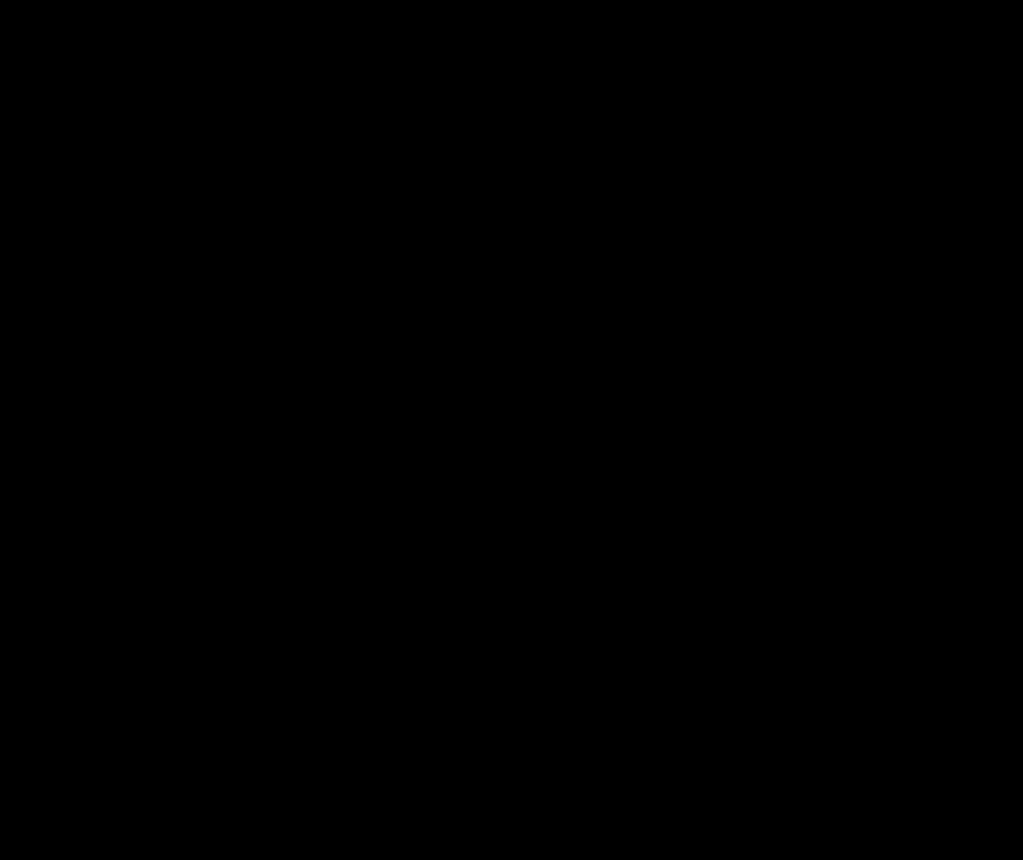
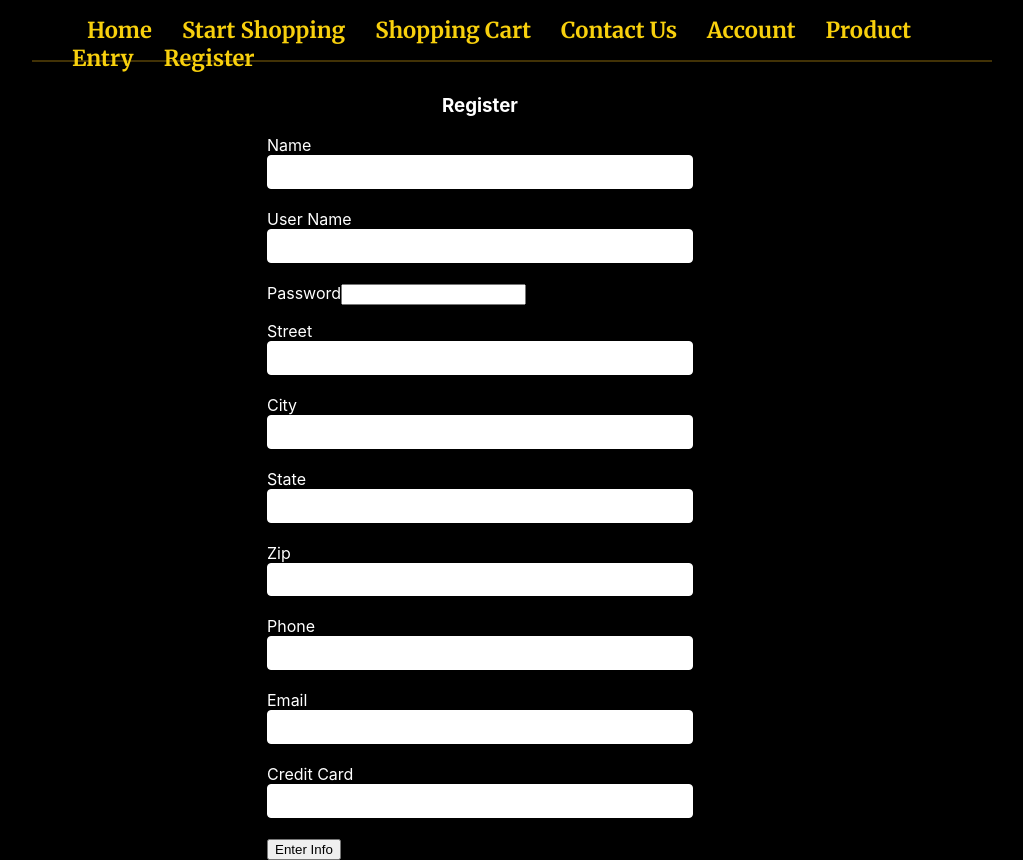
Before and after one commit to EdwardTully/online-shop, a React (Create React App) app: page /user_entry in a window 1280 px wide. Before the commit this address had no page. Shown: the whole page, without its empty margins (160-1183 px from the left). Before the commit the page ends 800 px from the top, so only its background shows below. Built offline with nearby package versions, Linux system fonts and the light colour scheme.

Commit message:
user entry form and links

```diff
--- a/src/App.css
+++ b/src/App.css
@@ -1,6 +1,4 @@
 .Home {
-
-
   display: flex;
   flex-direction: column;
   align-items: center;
@@ -10,8 +8,6 @@
   width: 90%;
   background: black;
   background-size: auto;
-
-
 }
 
 .assetForm {
@@ -51,52 +47,104 @@ form {
 .errorss {
   color: red;
 }
-.titleBarCont{
+.titleBarCont {
   width: 100%;
   display: block;
-
 }
-.titleBar{
-  --u:  8vmin;
+.titleBar {
+  --u: 8vmin;
   --c1: #ffa726;
   --c2: #e59319;
   --c3: #f1a12c;
   --c4: #cf8b26;
   --sh: #0006;
   --sh2: #0002;
-  --gp: 50%/ calc(var(--u) * 2) calc(var(--u) * 2);
-height: 220px;
+  --gp: 50% / calc(var(--u) * 2) calc(var(--u) * 2);
+  height: 300px;
   border-bottom: 5px solid rgb(238, 200, 161);
   padding-left: 50px;
-background:
-  conic-gradient(from -10deg at 60% 0%, #fff0 0 25%, var(--sh2) 28%, #fff0 31% 100%) var(--gp),
-  conic-gradient(from -5deg at 0% calc(60% - 1px), #fff0 0, var(--sh) 0%, #fff0 4% 100%) var(--gp),
-  conic-gradient(from 0deg at 60% calc(60% - 1px), #fff0 0 22%, var(--sh2) 25%, #fff0 25% 100%) var(--gp),
-  conic-gradient(from 0deg at 60% calc(60% - 1px), var(--c4) 0 25%, #fff0 0 97.5%, var(--sh) 102%) var(--gp),
-  linear-gradient(180deg, #fff0 0%, var(--sh) 10%, #fff0 10% 50%, var(--sh) 50%, #fff0 60% 101%) var(--gp),
-  linear-gradient(180deg, #fff0 10%, var(--c3) 10% 50%, #fff0 50% 100%) var(--gp),
-  linear-gradient(90deg, #fff0 0%, var(--sh) 10%, #fff0 10% 50%, var(--sh) 50%, #fff0 60% 100%) var(--gp),
-  linear-gradient(90deg, #fff0 10%, var(--c2) 10% 50%, #fff0 50% 100%) var(--gp),
-  linear-gradient(180deg, #fff0 60%, var(--c1) 60% 100%) var(--gp),
-  #6a1c00;
+  background: conic-gradient(
+        from -10deg at 60% 0%,
+        #fff0 0 25%,
+        var(--sh2) 28%,
+        #fff0 31% 100%
+      )
+      var(--gp),
+    conic-gradient(
+        from -5deg at 0% calc(60% - 1px),
+        #fff0 0,
+        var(--sh) 0%,
+        #fff0 4% 100%
+      )
+      var(--gp),
+    conic-gradient(
+        from 0deg at 60% calc(60% - 1px),
+        #fff0 0 22%,
+        var(--sh2) 25%,
+        #fff0 25% 100%
+      )
+      var(--gp),
+    conic-gradient(
+        from 0deg at 60% calc(60% - 1px),
+        var(--c4) 0 25%,
+        #fff0 0 97.5%,
+        var(--sh) 102%
+      )
+      var(--gp),
+    linear-gradient(
+        180deg,
+        #fff0 0%,
+        var(--sh) 10%,
+        #fff0 10% 50%,
+        var(--sh) 50%,
+        #fff0 60% 101%
+      )
+      var(--gp),
+    linear-gradient(180deg, #fff0 10%, var(--c3) 10% 50%, #fff0 50% 100%)
+      var(--gp),
+    linear-gradient(
+        90deg,
+        #fff0 0%,
+        var(--sh) 10%,
+        #fff0 10% 50%,
+        var(--sh) 50%,
+        #fff0 60% 100%
+      )
+      var(--gp),
+    linear-gradient(90deg, #fff0 10%, var(--c2) 10% 50%, #fff0 50% 100%)
+      var(--gp),
+    linear-gradient(180deg, #fff0 60%, var(--c1) 60% 100%) var(--gp), #6a1c00;
 }
 #mainH {
-  font-family: 'Merriweather';
+  font-family: "Merriweather";
   font-size: 120px;
   text-shadow: 8px 5px hsla(30, 1%, 32%, 0.7);
   margin-top: 0px;
+  margin-left: 5%;
   color: hsl(35, 52%, 91%);
 }
 
 #mainHt {
   margin-bottom: 5%;
-  font-family: 'Merriweather';
+  padding-top: 1%;
+  font-family: "Merriweather";
   font-size: 28px;
-  color: rgb(227, 204, 164);
+  color: rgb(10, 10, 9);
   margin-bottom: 10px;
+  margin-left: 15%;
 }
+.welcomeMsg{
+  margin-bottom: 3%;
+  padding-top: 1%;
+  font-family: "Merriweather";
+  font-size: 26px;
+  color: rgb(229, 167, 50);
+
+  margin-left: 15%;
+}
+
 .navbarCont {
-  width: 69%;
+  width: 75%;
   margin-bottom: 1%;
   margin-left: 5%;
   border-bottom: 2px solid rgb(66, 50, 6);
@@ -104,49 +152,49 @@ background:
   display: flex;
   align-content: center;
   justify-content: left;
-
 }
 
 .navbar a {
   margin: 0 15px;
   text-decoration: none;
   font-family: "Merriweather";
-  font-size: 30px;
+  font-size: 22px;
   color: hsl(50, 94%, 51%);
 }
 
+.userEntry {
+  display: flex;
+  flex-direction: column;
+  align-items: center;
+  color: white;
+}
 
 #findStuffButton {
   height: 120px;
   width: 250px;
   border-radius: 50%;
-  margin:10px;
+  margin: 10px;
   margin-left: -8px;
   border: 2px inset white;
   font-size: 22px;
-  font-family: 'Merriweather';
+  font-family: "Merriweather";
   color: rgb(244, 174, 117);
   background: rgb(232, 5, 5);
-
-
 }
-#findStuffButton:hover{
-
+#findStuffButton:hover {
   border: 2px outset white;
 }
-#findStuffButton:active{
+#findStuffButton:active {
   background: rgb(77, 1, 1);
   border: 2px outset rgb(70, 68, 68);
   color: rgb(85, 83, 83);
 }
-
 
 .searchForm {
   border: 2px inset rgb(186, 159, 7);
   margin: 30px 10px 20px 20px;
   width: 200px;
   height: 30px;
-
 }
 #itemCategories {
   height: 30px;
@@ -158,7 +206,6 @@ background:
   background-color: black;
 }
 
-
 .sidePanel {
   width: 10%;
   margin-right: 5%;
@@ -168,8 +215,6 @@ background:
   flex-direction: column;
 }
 
-
-
 .windowCont {
   display: flex;
   width: 100%;
@@ -178,10 +223,10 @@ background:
   margin-left: 0px;
 }
 
-input[type='text'],
-input[type='email'],
-input[type='number'],
-input[type='data']{
+input[type="text"],
+input[type="email"],
+input[type="number"],
+input[type="data"] {
   display: block;
   width: 400px;
   padding: 6px 12px;
@@ -193,7 +238,7 @@ input[type='data']{
   border-radius: 4px;
   margin-bottom: 20px;
 }
-#category{
+#category {
   display: block;
   width: 400px;
   padding: 6px 12px;
@@ -206,9 +251,14 @@ input[type='data']{
   margin-bottom: 20px;
 }
 
-
+.showDeal {
+  color: red;
+  text-orientation: upright;
+  writing-mode: vertical-rl;
+  font-size: 25px;
+}
 .shopWindow {
-  width: 90%;
+  width: 80%;
 
   margin-left: 0px;
   display: flex;
@@ -223,7 +273,7 @@ input[type='data']{
 .itemCard {
   width: 16%;
   height: 300px;
-  background: rgb(241, 205, 139);
+  background: hsl(39, 78%, 75%);
   border-radius: 15px;
   color: black;
   border: 4px solid black;
@@ -231,7 +281,6 @@ input[type='data']{
   flex-direction: column;
   align-content: center;
   align-items: center;
-
 }
 
 .cardWindow {
@@ -250,30 +299,29 @@ input[type='data']{
   border-radius: 5px;
   box-shadow: 1px 2px gray;
 }
-#itemPics:hover{
+#itemPics:hover {
   box-shadow: 2px 4px gray;
   max-width: 91%;
   max-height: 91%;
-
 }
 
 .description {
   font-weight: bold;
   font-size: 14px;
-  font-family: 'Merriweather';
+  font-family: "Merriweather";
   text-justify: center;
   margin-left: 6%;
   color: black;
-  background: hsla(0, 0%, 86%, .6);
+  background: hsla(39, 78%, 75%, 0.6);
   border-radius: 2px;
 }
 
 .price {
   font-weight: bold;
   font-size: 16px;
-  font-family: 'Merriweather';
+  font-family: "Merriweather";
   color: rgb(226, 14, 14);
-  background: rgb(219, 219, 219);
+  background: hsla(39, 78%, 75%, 0.6);
   margin: auto;
   margin-top: 0px;
 }
@@ -282,7 +330,7 @@ input[type='data']{
   margin: auto;
 }
 
-.purchasePageCont{
+.purchasePageCont {
   border: 1px solid white;
   width: 100%;
   display: flex;
@@ -291,7 +339,7 @@ input[type='data']{
   color: white;
   font-size: 30px;
 }
-.purchaseWindow{
+.purchaseWindow {
   border: 1px solid red;
   width: 80%;
   height: 500px;
--- a/src/App.js
+++ b/src/App.js
@@ -6,6 +6,8 @@ import Home from './components/Home'
 import CheckOut from './components/CheckOut';
 import ProductEntry from './components/ProductEntry';
 import PurchasePage from './components/PurchasePage';
+import StartShop from './components/StartShop';
+import UserEntry from './components/UserEntry';
 
 
 function App() {
@@ -13,9 +15,11 @@ function App() {
     <div className="App">
       <Routes>
         <Route index element={<Home />}/>
+        <Route path='/start_shop' element={<StartShop/>}/>
         <Route path="/checkout" element={<CheckOut/>}/>
         <Route path="/product_entry" element={<ProductEntry/>}/>
-        <Route path="/purchase" element={<PurchasePage/>}/>
+        <Route path="user_entry" element={<UserEntry/>}/>
+        <Route path="/start_shop/purchase" element={<PurchasePage/>}/>
       </Routes>
     </div>
   );
--- a/src/components/Home.js
+++ b/src/components/Home.js
@@ -3,15 +3,16 @@ import '../App.css';
 import NavBar from './NavBar';
 import ShopWindow from './ShopWindow';
 import TitleBar from './TitleBar';
+import Welcome from './Welcome';
 
 
 function Home() {
   return (
     <div className="Home">
       <TitleBar/>
-      <h3 id = 'mainHt'>We hunt for the  bargains so you don't have to...Come find your own thrill-of-the-hunt here!</h3>
+
       <NavBar/>
-     <ShopWindow/>
+     <Welcome/>
     </div>
   );
 }
--- a/src/components/ItemCard.js
+++ b/src/components/ItemCard.js
@@ -23,7 +23,7 @@ function ItemCard(props) {
         <h3 className={'cardTitle'}>{props.title}</h3>
 
         <div className='cardWindow'>
-           <Link id='itemPic' to={'/purchase'} state={purchInfo}> <img id='itemPics' src={props.image} alt='noImage'/></Link>
+           <Link id='itemPic' to={'/start_shop/purchase'} state={purchInfo}> <img id='itemPics' src={props.image} alt='noImage'/></Link>
         </div>
         <br/>
         <p className="description">{props.description}!!!</p>
--- a/src/components/NavBar.js
+++ b/src/components/NavBar.js
@@ -9,8 +9,13 @@ function NavBar() {
 
        <ul className='navbar'>
           <NavLink to='/'>Home</NavLink>
-          <NavLink to='/checkout'>Check Out</NavLink>
+          <NavLink to='/start_shop'>Start Shopping</NavLink>
+          <NavLink to='/checkout'>Shopping Cart</NavLink>
+          <NavLink to='/checkout'>Contact Us</NavLink>
+          <NavLink to='/checkout'>Account</NavLink>
+
           <NavLink to='/product_entry'>Product Entry</NavLink>
+          <NavLink to='/user_entry'>Register</NavLink>
 
       </ul>
     </nav>
--- a/src/components/ProductEntry.js
+++ b/src/components/ProductEntry.js
@@ -41,8 +41,9 @@ function ProductEntry() {
 
   return (
     <div className="assetForm">
+
+      <NavBar/>
       <h3>Inventory Asset Entry</h3>
-      <NavBar/>
       <form onSubmit={handleSubmit(onSubmit)}>
         <label htmlFor="id">ID</label>
         <input
--- /dev/null
+++ b/src/components/StartShop.js
@@ -0,0 +1,17 @@
+import React from 'react'
+import TitleBar from './TitleBar'
+import ShopWindow from './ShopWindow'
+import NavBar from './NavBar'
+
+function StartShop() {
+  return (
+    <div className="Home">
+      <TitleBar />
+
+      <NavBar />
+      <ShopWindow />
+    </div>
+  );
+}
+
+export default StartShop
--- a/src/components/TitleBar.js
+++ b/src/components/TitleBar.js
@@ -4,7 +4,8 @@ function TitleBar() {
   return (
     <div className='titleBarCont' >
         <div className='titleBar'>
-            <h1 id='mainH'>** eTrader's Paradise</h1>
+            <h1 id='mainH'>Buy It Now</h1>
+            <h3 id = 'mainHt'>We hunt for the  bargains so you don't have to...Come discover your next deal!</h3>
         </div>
 
         </div>
--- /dev/null
+++ b/src/components/UserEntry.js
@@ -0,0 +1,126 @@
+import React from "react";
+import { useForm } from "react-hook-form";
+import { DevTool } from "@hookform/devtools";
+import axios from "axios";
+import NavBar from "./NavBar";
+
+function UserEntry() {
+  const form = useForm({
+    defaultValues: {
+      name: "",
+      username: "",
+      password: "",
+      address: { street: "", city: "", state: "", zip: "" },
+      phone: "",
+      email: "",
+      credit: "",
+      logged: true
+    },
+  });
+
+  const { register, handleSubmit, formState, reset, control } = form;
+
+  const { errors } = formState;
+
+  const onSubmit = (data) => {
+    axios
+      .post("http://localhost:4000/users", data)
+      .catch((error) => console.log(error));
+    reset();
+  };
+
+  return (
+    <div className="userEntry">
+      <NavBar />
+      <h3>Register</h3>
+      <form onSubmit={handleSubmit(onSubmit)} noValidate>
+        <label htmlFor="user">Name</label>
+        <input
+          type="text"
+          id="name"
+          {...register("name", {
+            required: {
+              value: true,
+              message: "name is required",
+            },
+          })}
+        />
+        <p className="errorss">{errors.name?.message}</p>
+        <label htmlFor="user">User Name</label>
+        <input
+          type="text"
+          id="username"
+          {...register("username", {
+            required: {
+              value: true,
+              message: "user name is required",
+            },
+          })}
+        />
+        <p className="errorss">{errors.username?.message}</p>
+        <label htmlFor="password">Password</label>
+        <input
+          type="password"
+          id="password"
+          {...register("password", {
+            required: true,
+            pattern: {
+              value: /^(?=.*[0-9])(?=.*[!@#$%^&*])[a-zA-Z0-9!@#$%^&*]{6,16}$/,
+              message: "Should have 1 lc alpha, 1 uc alpha, length 6-15",
+            },
+          })}
+        />
+        <p className="errorss">{errors.password?.message}</p>
+        <label htmlFor="street">Street</label>
+        <input type="text" id="street" {...register("address.street")} />
+        <label htmlFor="city">City</label>
+        <input type="text" id="city" {...register("address.city")} />
+        <label htmlFor="state">State</label>
+        <input type="text" id="state" {...register("address.state")} />
+        <label htmlFor="zip">Zip</label>
+        <input type="text" id="zip" {...register("address.zip")} />
+        <label htmlFor="phone">Phone</label>
+        <input
+          type="text"
+          id="phone"
+          {...register("phone", {
+            pattern: {
+              value: /^\+?([0-9]{2})\)?[-. ]?([0-9]{4})[-. ]?([0-9]{4})$/,
+              message: "valid phone is required",
+            },
+          })}
+        />
+        <p className="errorss">{errors.phone?.message}</p>
+        <label htmlFor="email">Email</label>
+        <input
+          type="email"
+          id="email"
+          {...register("email", {
+            pattern: {
+              value:
+                /^[a-zA-Z0-9]+(?:\.[a-zA-Z0-9]+)*@[a-zA-Z0-9]+(?:\.[a-zA-Z0-9]+)*$/,
+              message: "valid email is required",
+            },
+          })}
+        />
+        <p className="errorss">{errors.email?.message}</p>
+        <label htmlFor="credit">Credit Card</label>
+        <input
+          type="text"
+          id="credit"
+          {...register("credit", {
+            required: {
+              value: true,
+              message: "credit card is required",
+            },
+          })}
+        />
+        <p className="errorss">{errors.credit?.message}</p>
+        <button>Enter Info</button>
+      </form>
+      <DevTool control={control} />
+    </div>
+  );
+}
+
+export default UserEntry;
```
Also changed, not shown: src/components/ShopWindow.js (+22 -3 lines), src/components/Welcome.js (added, +53 -0 lines). Lines whose indentation alone changed are shown as unchanged.
